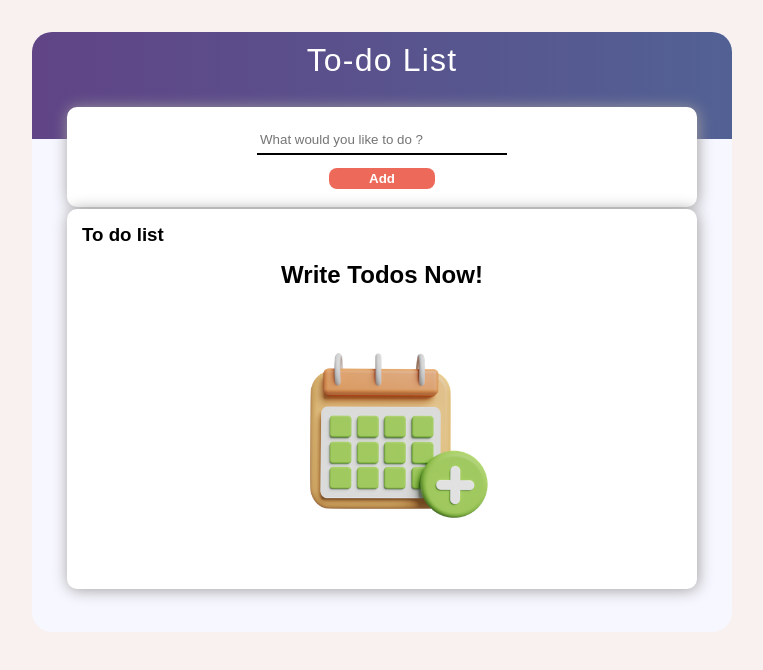
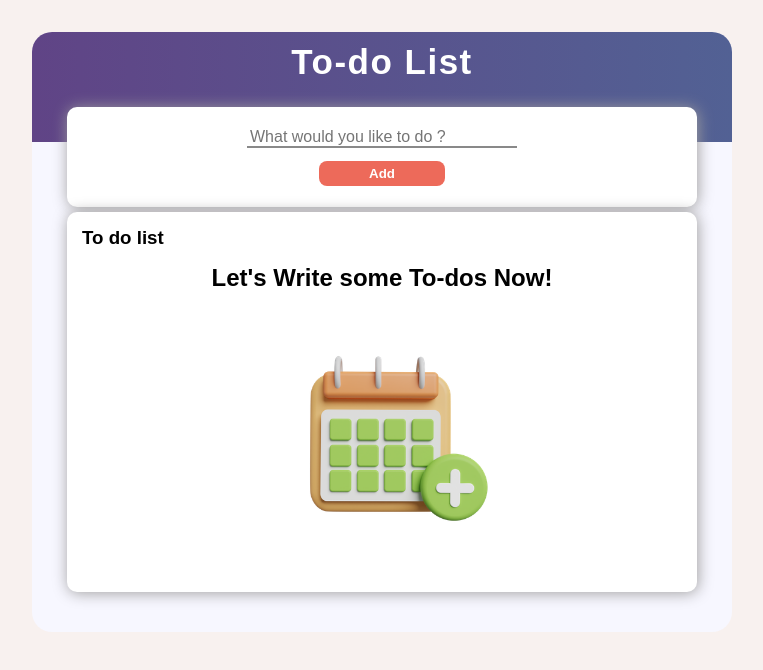
Before and after one commit to Mohzaki20/To-Do-App, a React (Create React App) app: page / in a window 1280 px wide. Shown: the top 670 px of the page, without its empty margins (258-1021 px from the left). Built offline with nearby package versions, Linux system fonts and the light colour scheme.

Commit message:
fix style

```diff
--- a/src/App.css
+++ b/src/App.css
@@ -22,8 +22,9 @@
   text-align: center;
   color: #fff;
   padding: 10px 0 60px;
-  font-weight: 500;
-  letter-spacing: 1.2px;
+  font-size: 35px;
+  font-weight: 600;
+  letter-spacing: 1.5px;
   border-radius: 20px 20px 0 0;
   -webkit-border-radius: 20px 20px 0 0;
   -moz-border-radius: 20px 20px 0 0;
@@ -49,7 +50,7 @@
   -moz-transform: translateX(-50%);
   -ms-transform: translateX(-50%);
   -o-transform: translateX(-50%);
-  /* padding: 20px 0; */
+  padding: 30px 0;
   box-shadow: 1px 1px 15px #9e9d9d;
 }
 .App .form-style form {
@@ -61,13 +62,14 @@
   height: 100%;
 }
 .App .form-style form input {
-  width: 250px;
-  height: 30px;
+  width: 270px;
+    height: 40px;
+    font-size: 16px;
 }
 .add-btn {
   background-color: #ed6a5a;
   color: #fff;
-  padding: 3px 40px;
+  padding: 5px 50px;
   border: none;
   cursor: pointer;
   font-weight: 600;
@@ -81,9 +83,11 @@
   background-color: #ed5642;
 }
 .input-field {
+  height: 50px;
+  width: 200px;
   outline: none;
   border: none;
-  border-bottom: 2px solid #000;
+  border-bottom: 2px solid #898989;
   padding: 0 3px;
 }
 .list {
@@ -95,7 +99,6 @@
   border-radius: 10px;
   box-shadow: 1px 1px 15px #9e9d9d;
   transform: translateX(-50%);
-
 }
 
 .list table {
@@ -116,7 +119,6 @@
   text-align: center;
 }
 .list .btns {
-  /* background-color: red; */
   width: 300px;
   padding: 8px;
 }
@@ -126,10 +128,11 @@
   border-left: 1px solid #b4b2b2;
   cursor: pointer;
 }
-
+.list .btns span:hover {
+  background-color: #fafafa;
+}
 .list .btns span:first-child {
   border-left:none;
-
 }
 .list .remove-btn {
   border: none;
--- a/src/App.js
+++ b/src/App.js
@@ -32,8 +32,14 @@ function App() {
   let filteredTodos = todos;
   if (todoStatus === "active") {
     filteredTodos = todos.filter((todo) => !todo.complete);
+    if (filteredTodos.length === 0) {
+      setTodoStatus("all");
+    }
   } else if (todoStatus === "complete") {
     filteredTodos = todos.filter((todo) => todo.complete);
+    if (filteredTodos.length === 0) {
+      setTodoStatus("all");
+    }
   }
 
   return (
@@ -108,7 +114,7 @@ function App() {
                 </tr>
               </tfoot>
             </table>
-          ) : (
+          ) : todoStatus !== "complete" && "active" ? (
             <div
               style={{
                 display: "flex",
@@ -116,10 +122,10 @@ function App() {
                 flexDirection: "column",
               }}
             >
-              <h2>Write Todos Now!</h2>
+              <h2>Let's Write some To-dos Now!</h2>
               <img src={calender} alt="" width={300} />
             </div>
-          )}
+          ) : null}
         </div>
       </div>
     </div>
--- a/src/Components/ToDo.jsx
+++ b/src/Components/ToDo.jsx
@@ -10,21 +10,22 @@ function ToDo(props) {
           style={{
             textDecoration: props.todo.complete ? "line-through" : "",
             cursor: "pointer",
-            maxWidth:"300px",
-            textWrap:"wrap",
-            borderBottom:"1px solid #eee"
+            maxWidth: "300px",
+            padding: 5,
+            borderBottom: "1px solid #eee",
+            overflowWrap: "anywhere",
           }}
         >
           {props.todo.text}
         </td>
-        <td style={{padding:8,borderBottom:"1px solid #eee"}}>
+        <td style={{ padding: 8, borderBottom: "1px solid #eee" }}>
           {props.todo.complete ? (
             <span className="complete-btn">Completed</span>
           ) : (
             <span className="pending-btn">Pending</span>
           )}
         </td>
-        <td style={{padding:8,borderBottom:"1px solid #eee"}}>
+        <td style={{ padding: 8, borderBottom: "1px solid #eee" }}>
           <span onClick={props.onDelete} style={{ cursor: "pointer" }}>
             <img src={recycle} alt="" width={20} />
           </span>
```
